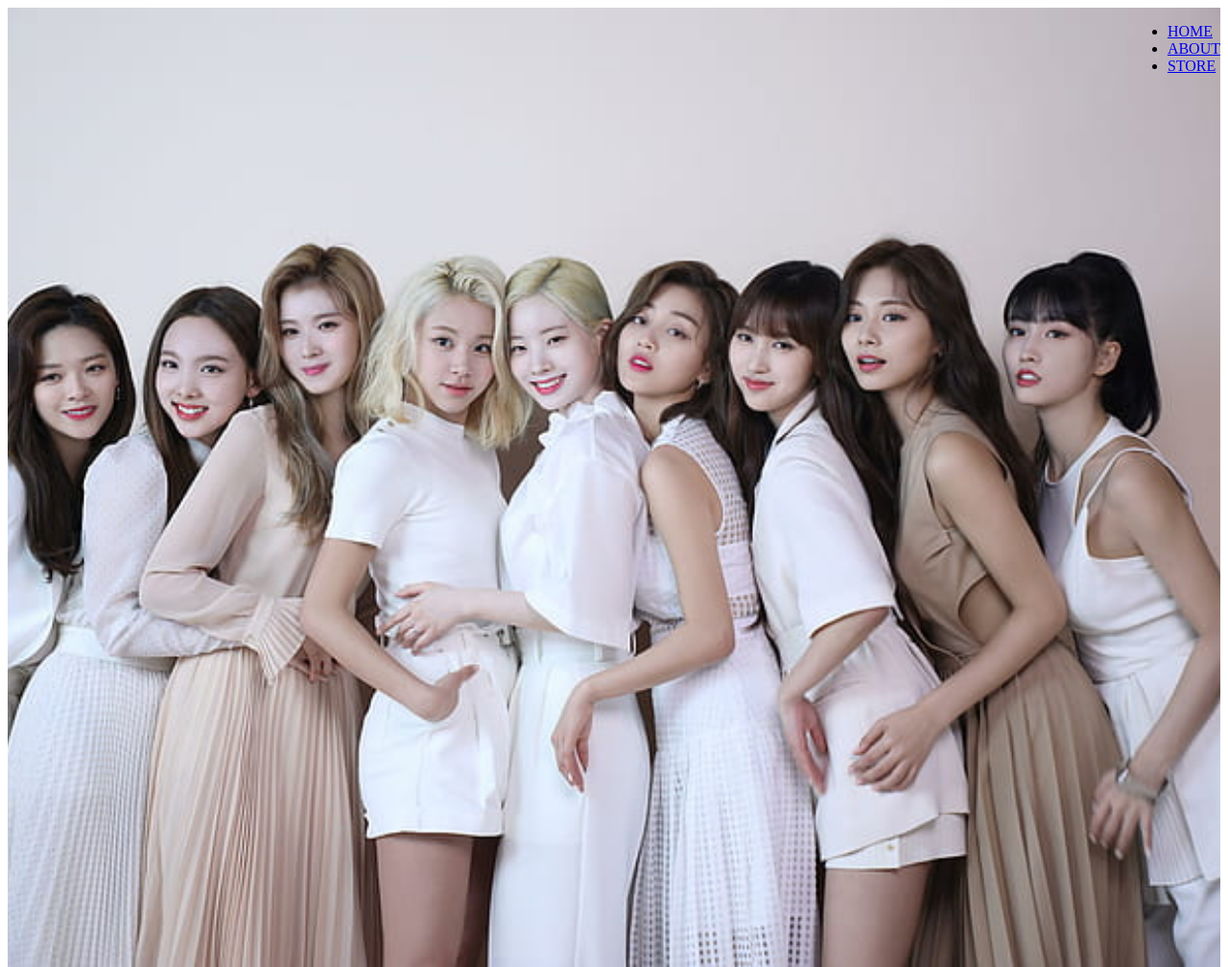
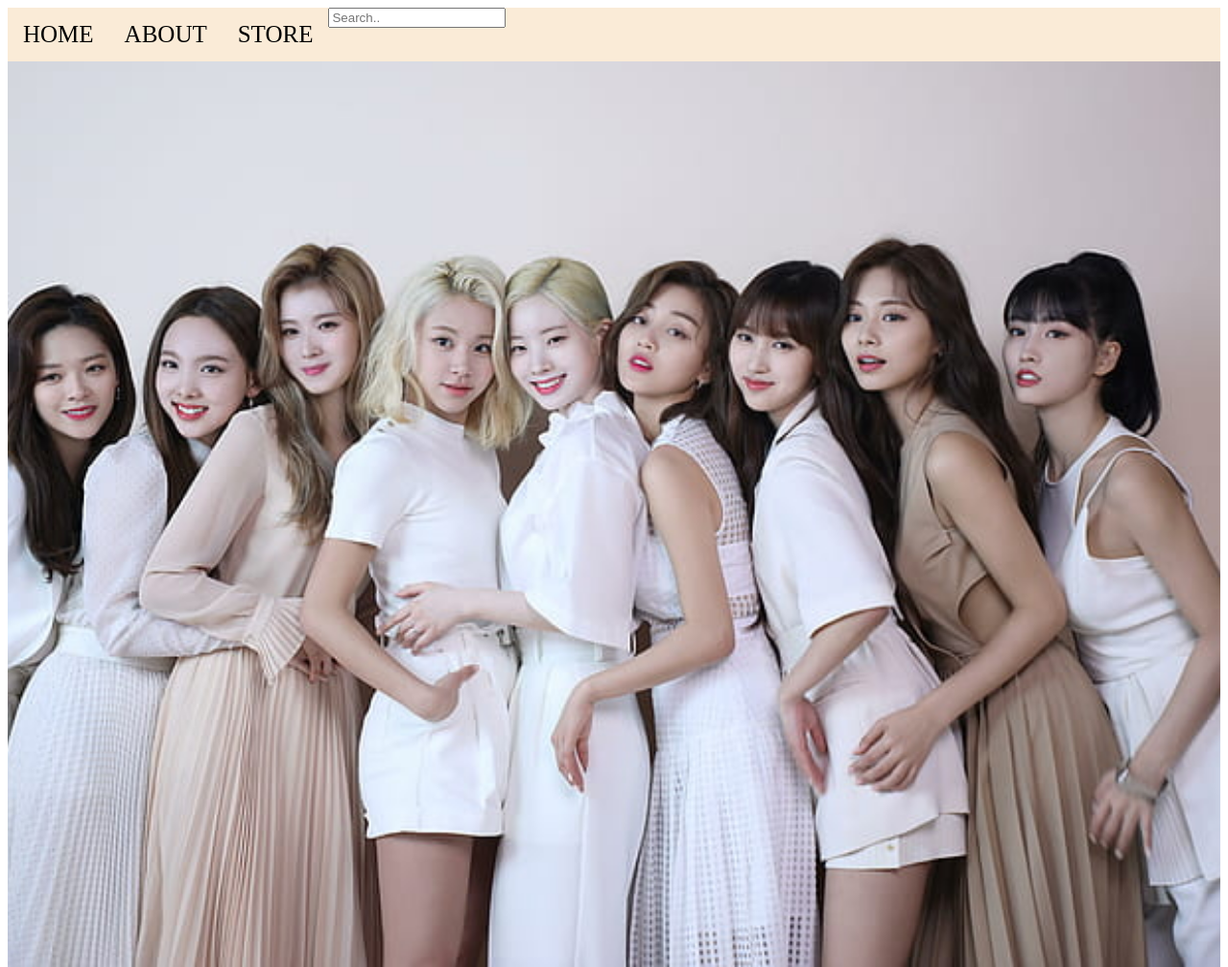
Before and after one commit to Iszreen17/Assignment-1, a plain HTML site: page index.html in a window 1280 px wide. Shown: the whole page at 96% size. Drawn offline with Linux system fonts and the light colour scheme.

Commit message:
edit the codes

```diff
--- a/index.html
+++ b/index.html
@@ -11,16 +11,13 @@
 
 <body>
     <header>
-        <nav class="nav-wrapper transparent">
-            <div class="container">
-                <a href="#" class="logo"></a>
-            <ul class="right">
-                <li><a href="index.html">HOME</a></li>
-                <li><a href="about twice.html">ABOUT</a></li>
-                <li><a href="store.html">STORE</a></li>
-            </ul>
-            </div>
-        </nav>
+        <div id="navbar">
+            <a class="nav"href="index.html">HOME</a>
+            <a class="nav"href="about twice.html">ABOUT</a>
+            <a class="nav"href="store.html">STORE</a>
+            <input type="text" placeholder="Search..">
+        </div>
+
     </header>
 </body>
 
--- a/style.css
+++ b/style.css
@@ -4,7 +4,7 @@
 
 }
 
-navbar {
+#navbar {
     background-color: antiquewhite;
     overflow: hidden;
 }
@@ -14,3 +14,20 @@ header{
     background-size: cover;
     min-height: 1000px;
 }
+
+#navbar a {
+    float: left;
+    font-size: 25px;
+    color: black;
+    text-align: center;
+    padding: 14px 16px;
+    text-decoration: none;
+  }
+  .topnav input[type=text] {
+    float: right;
+    padding: 6px;
+    border: none;
+    margin-top: 8px;
+    margin-right: 16px;
+    font-size: 17px;
+  }
```
